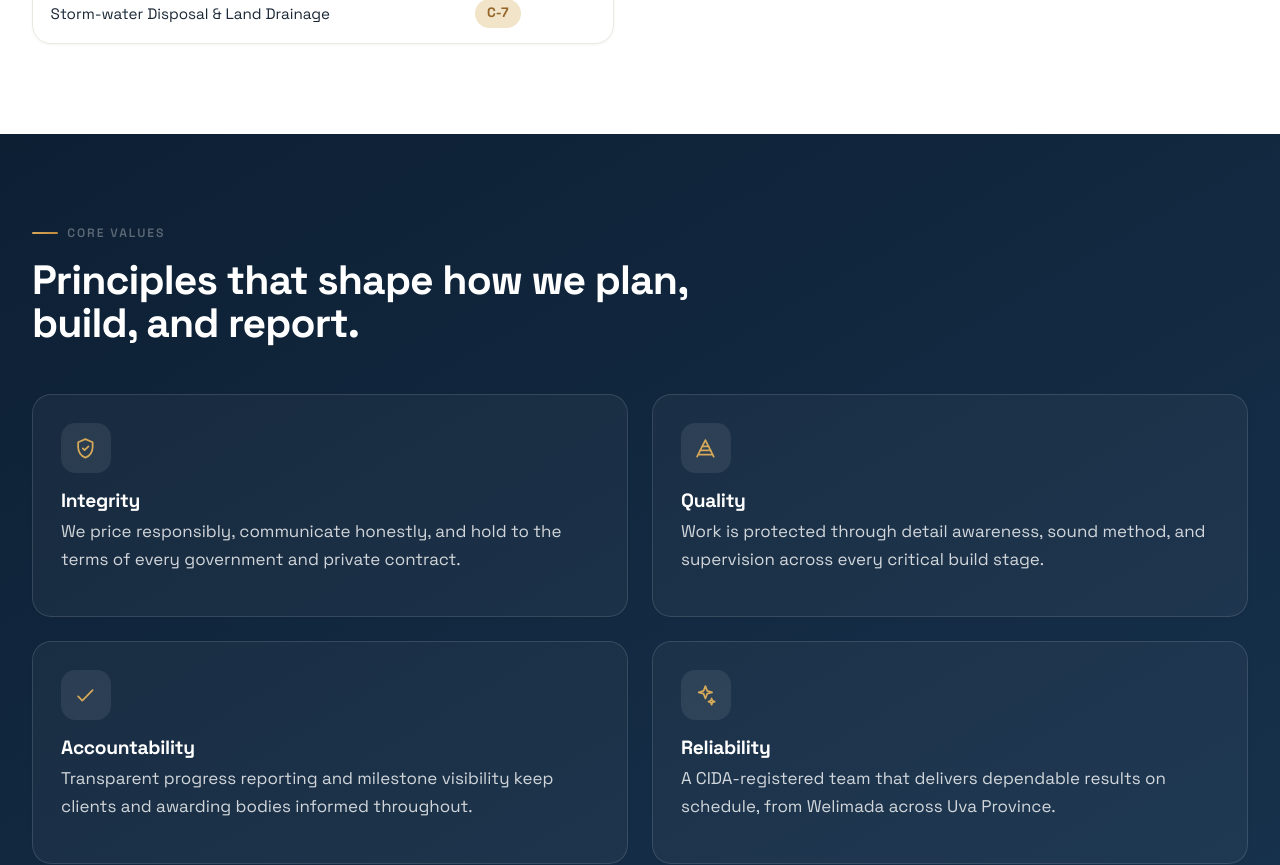
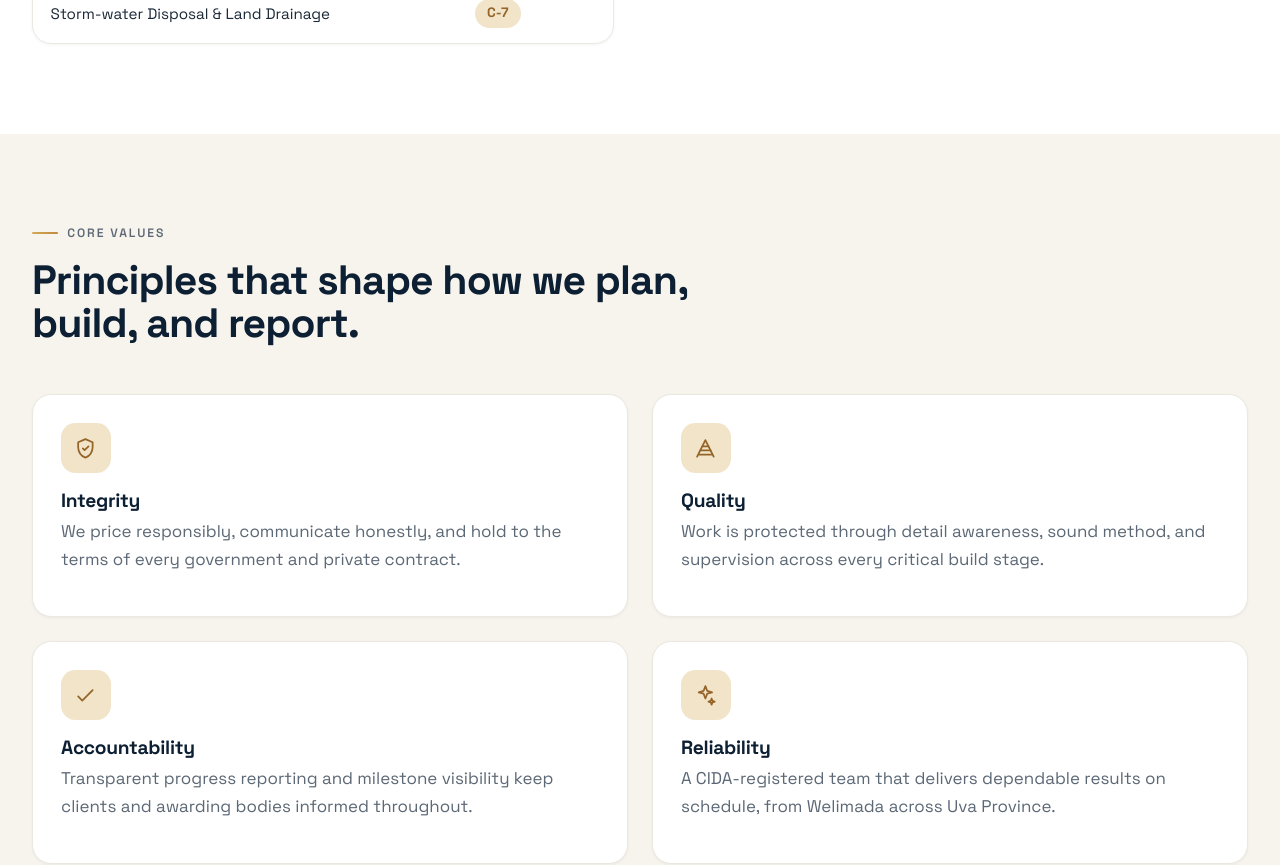
Before and after one commit to RizAhd/Bluemoon-Private-limited-Website, a Next.js app: page /about in a window 1280 px wide. Shown: the part 2580-3445 px from the top of the page. Built offline with nearby package versions, Linux system fonts and the light colour scheme.

Commit message:
fix: update section class name and simplify card styles in About page

```diff
--- a/app/about/page.tsx
+++ b/app/about/page.tsx
@@ -149,7 +149,7 @@ export default function AboutPage() {
         </div>
       </section>
 
-      <section className="section section--dark">
+      <section className="section section--alt">
         <div className="container">
           <SectionHeading
             eyebrow="Core Values"
@@ -157,19 +157,12 @@ export default function AboutPage() {
           />
           <div className="card-grid card-grid--compact">
             {values.map((value) => (
-              <article
-                className="reason-card"
-                key={value.title}
-                style={{
-                  background: "rgba(255,255,255,0.04)",
-                  borderColor: "rgba(255,255,255,0.12)",
-                }}
-              >
+              <article className="reason-card" key={value.title}>
                 <span className="icon-badge">
                   <Icon name={value.icon} />
                 </span>
-                <h3 style={{ color: "#fff" }}>{value.title}</h3>
-                <p style={{ color: "rgba(255,255,255,0.8)" }}>{value.description}</p>
+                <h3>{value.title}</h3>
+                <p>{value.description}</p>
               </article>
             ))}
           </div>
```
